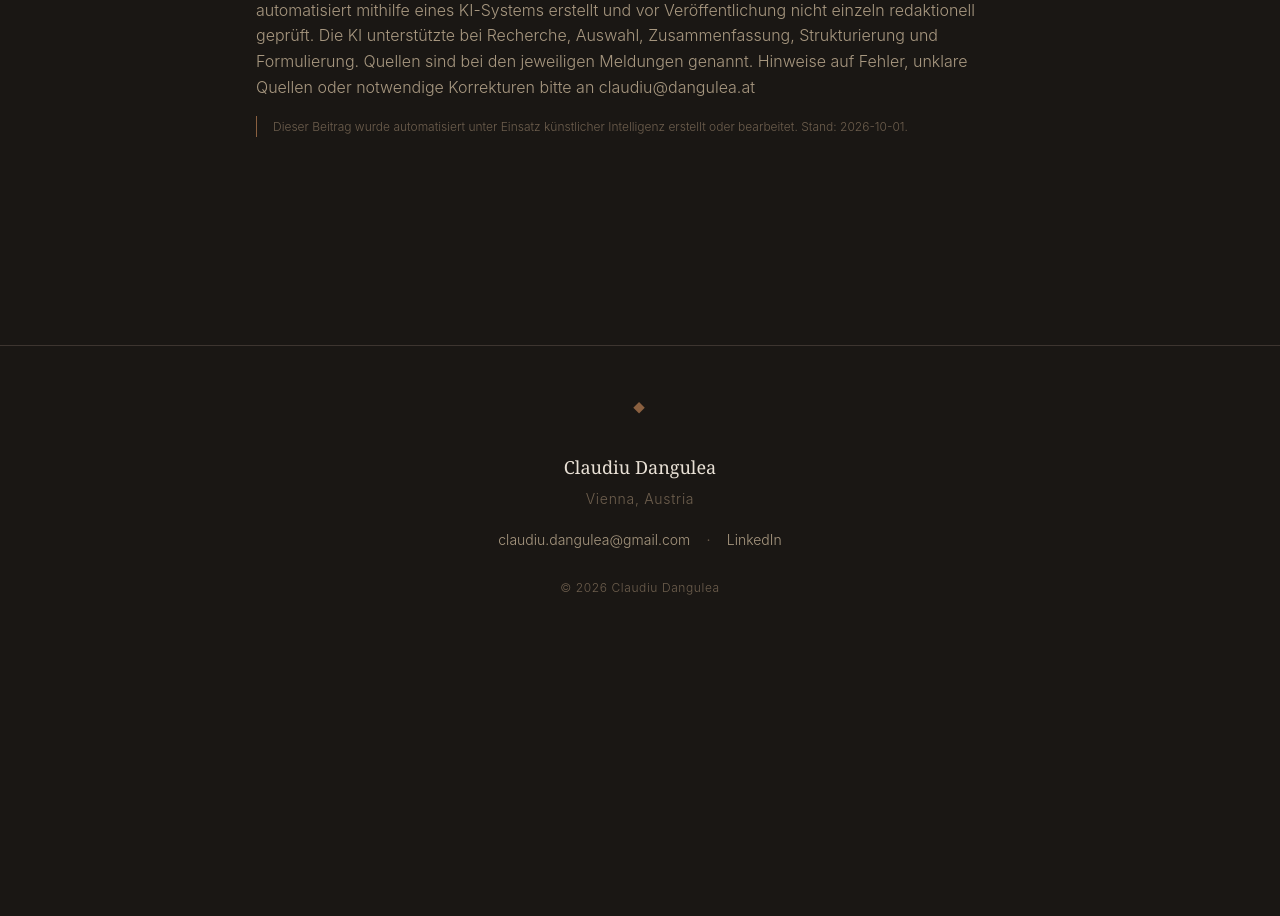
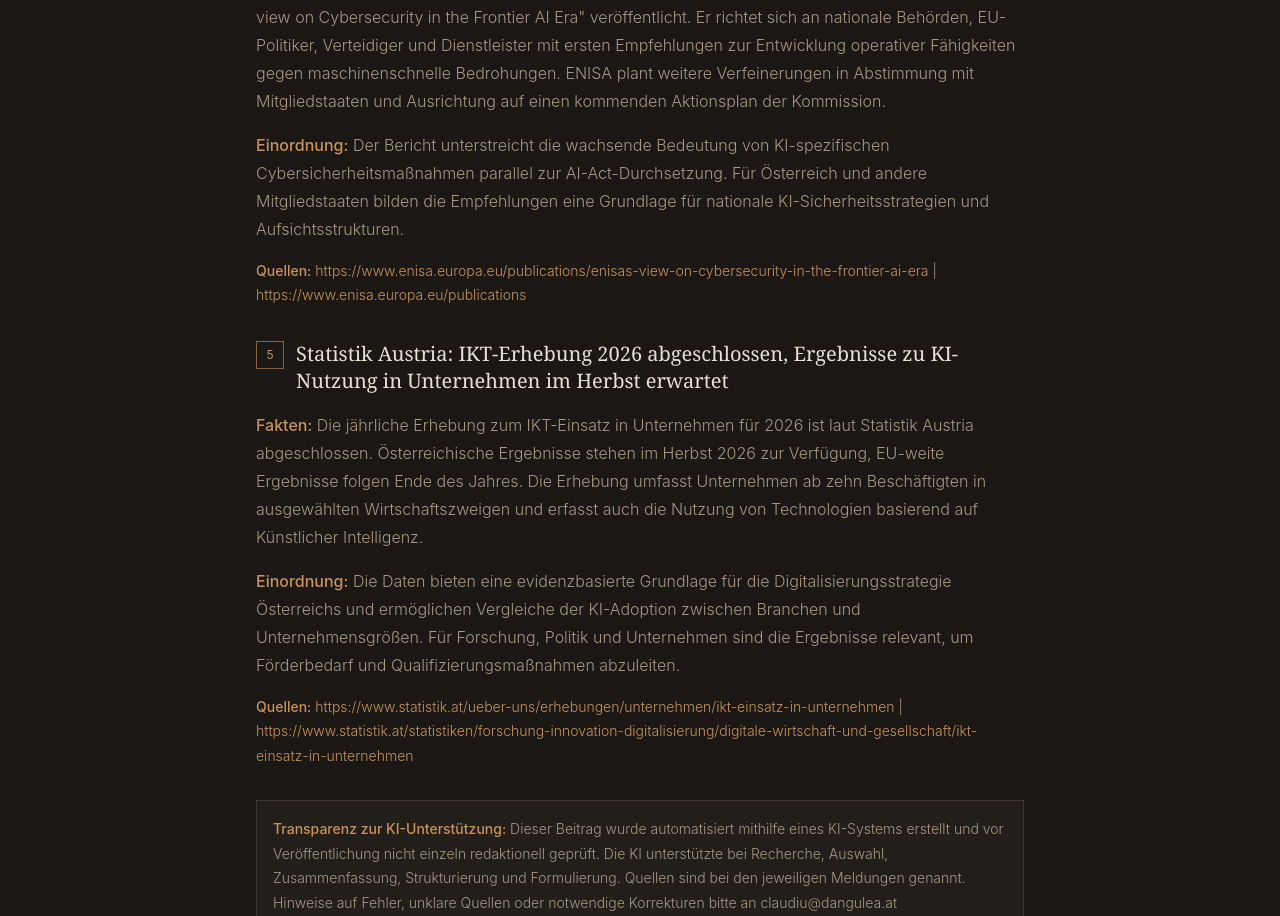
Before and after one commit to intiequals1/dangulea-website, a React (Vite) app: page /news in a window 1280 px wide. Shown: the part 2146-3062 px from the top of the page. Before the commit the page ends 2776 px from the top, so only its background shows below. Built offline with nearby package versions, Linux system fonts and the light colour scheme; a web font is replaced by a local one.

Commit message:
Format automated news text and links

```diff
--- a/src/pages/News.css
+++ b/src/pages/News.css
@@ -66,8 +66,65 @@
 }
 
 .news-text {
-  line-height: 1.6;
   margin: 0;
+}
+
+.news-entry-heading {
+  display: flex;
+  gap: var(--space-3);
+  align-items: flex-start;
+  font-family: var(--font-serif);
+  font-size: var(--text-xl);
+  line-height: var(--leading-snug);
+  margin: var(--space-8) 0 var(--space-4);
+  color: var(--color-text-primary);
+}
+
+.news-entry-heading:first-child {
+  margin-top: var(--space-4);
+}
+
+.news-entry-heading__number {
+  flex: 0 0 auto;
+  min-width: 1.75rem;
+  height: 1.75rem;
+  border: 1px solid var(--color-accent-muted);
+  color: var(--color-accent);
+  display: inline-flex;
+  align-items: center;
+  justify-content: center;
+  font-family: var(--font-sans);
+  font-size: var(--text-xs);
+  line-height: 1;
+  margin-top: 0.1rem;
+}
+
+.news-entry-block {
+  font-size: var(--text-base);
+  line-height: var(--leading-relaxed);
+  color: var(--color-text-secondary);
+  margin-bottom: var(--space-4);
+}
+
+.news-entry-block strong {
+  color: var(--color-accent);
+}
+
+.news-entry-block--quellen {
+  font-size: var(--text-sm);
+  overflow-wrap: anywhere;
+}
+
+.news-entry-block--transparenz-zur-ki-unterstützung {
+  margin-top: var(--space-8);
+  padding: var(--space-4);
+  border: 1px solid var(--color-border);
+  background: var(--color-bg-alt);
+  font-size: var(--text-sm);
+}
+
+.news-text a {
+  overflow-wrap: anywhere;
 }
 
 .news-disclosure {
--- a/src/pages/News.tsx
+++ b/src/pages/News.tsx
@@ -1,4 +1,4 @@
-import { useEffect, useState } from "react";
+import { useEffect, useState, type ReactNode } from "react";
 import "./News.css";
 
 type NewsItem = {
@@ -6,6 +6,77 @@
   title: string;
   text: string;
 };
+
+const urlPattern = /https?:\/\/[^\s|]+/g;
+
+function renderLinkedText(text: string) {
+  const parts: ReactNode[] = [];
+  let lastIndex = 0;
+
+  for (const match of text.matchAll(urlPattern)) {
+    const rawUrl = match[0];
+    const start = match.index ?? 0;
+    const trailing = rawUrl.match(/[.,;:!?)]*$/)?.[0] ?? "";
+    const url = rawUrl.slice(0, rawUrl.length - trailing.length);
+
+    if (start > lastIndex) {
+      parts.push(text.slice(lastIndex, start));
+    }
+
+    parts.push(
+      <a key={`${url}-${start}`} href={url} target="_blank" rel="noopener noreferrer">
+        {url}
+      </a>
+    );
+
+    if (trailing) {
+      parts.push(trailing);
+    }
+
+    lastIndex = start + rawUrl.length;
+  }
+
+  if (lastIndex < text.length) {
+    parts.push(text.slice(lastIndex));
+  }
+
+  return parts;
+}
+
+function renderNewsText(text: string) {
+  return text
+    .split(/\n{2,}/)
+    .map((block) => block.trim())
+    .filter(Boolean)
+    .map((block, index) => {
+      const numberedHeading = block.match(/^(\d+)\.\s+(.+)$/);
+      if (numberedHeading) {
+        return (
+          <h3 key={index} className="news-entry-heading">
+            <span className="news-entry-heading__number">{numberedHeading[1]}</span>
+            {numberedHeading[2]}
+          </h3>
+        );
+      }
+
+      const labelledBlock = block.match(/^([^:\n]+):\s*([\s\S]*)$/);
+      if (labelledBlock) {
+        const [, label, body] = labelledBlock;
+        return (
+          <p key={index} className={`news-entry-block news-entry-block--${label.toLowerCase().replace(/\s+/g, "-")}`}>
+            <strong>{label}:</strong>
+            {body ? <> {renderLinkedText(body)}</> : null}
+          </p>
+        );
+      }
+
+      return (
+        <p key={index} className="news-entry-block">
+          {renderLinkedText(block)}
+        </p>
+      );
+    });
+}
 
 export default function News() {
   const [items, setItems] = useState<NewsItem[]>([]);
@@ -64,11 +135,13 @@
             <li key={idx} className="news-item">
               <div className="news-date">{item.date}</div>
               <h2 className="news-title">{item.title}</h2>
-              <p className="news-text">{item.text}</p>
-              <p className="news-disclosure">
-                Dieser Beitrag wurde automatisiert unter Einsatz künstlicher Intelligenz
-                erstellt oder bearbeitet. Stand: {item.date}.
-              </p>
+              <div className="news-text">{renderNewsText(item.text)}</div>
+              {!item.text.includes("Transparenz zur KI-Unterstützung") && (
+                <p className="news-disclosure">
+                  Dieser Beitrag wurde automatisiert unter Einsatz künstlicher Intelligenz
+                  erstellt oder bearbeitet. Stand: {item.date}.
+                </p>
+              )}
             </li>
           ))}
         </ul>
```
